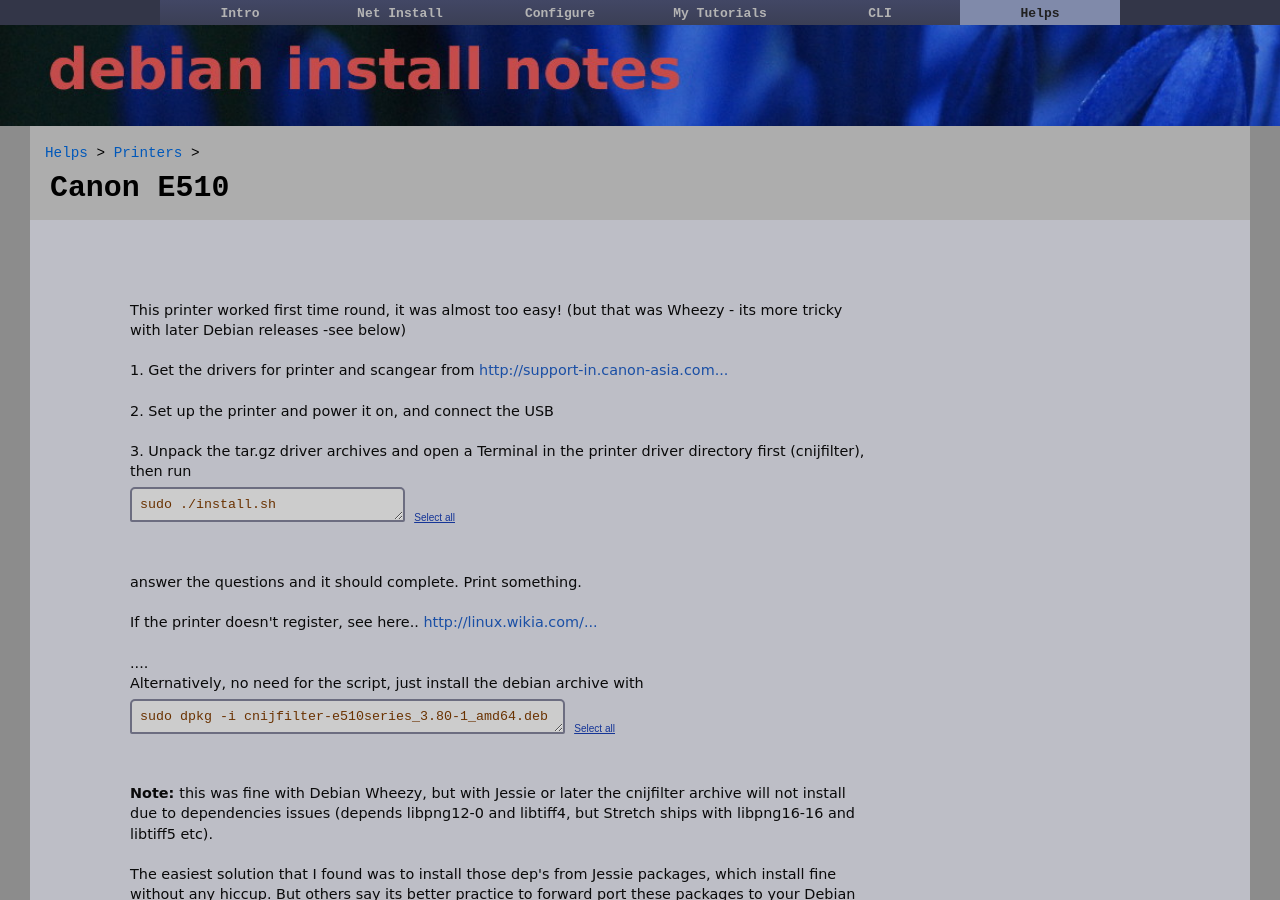
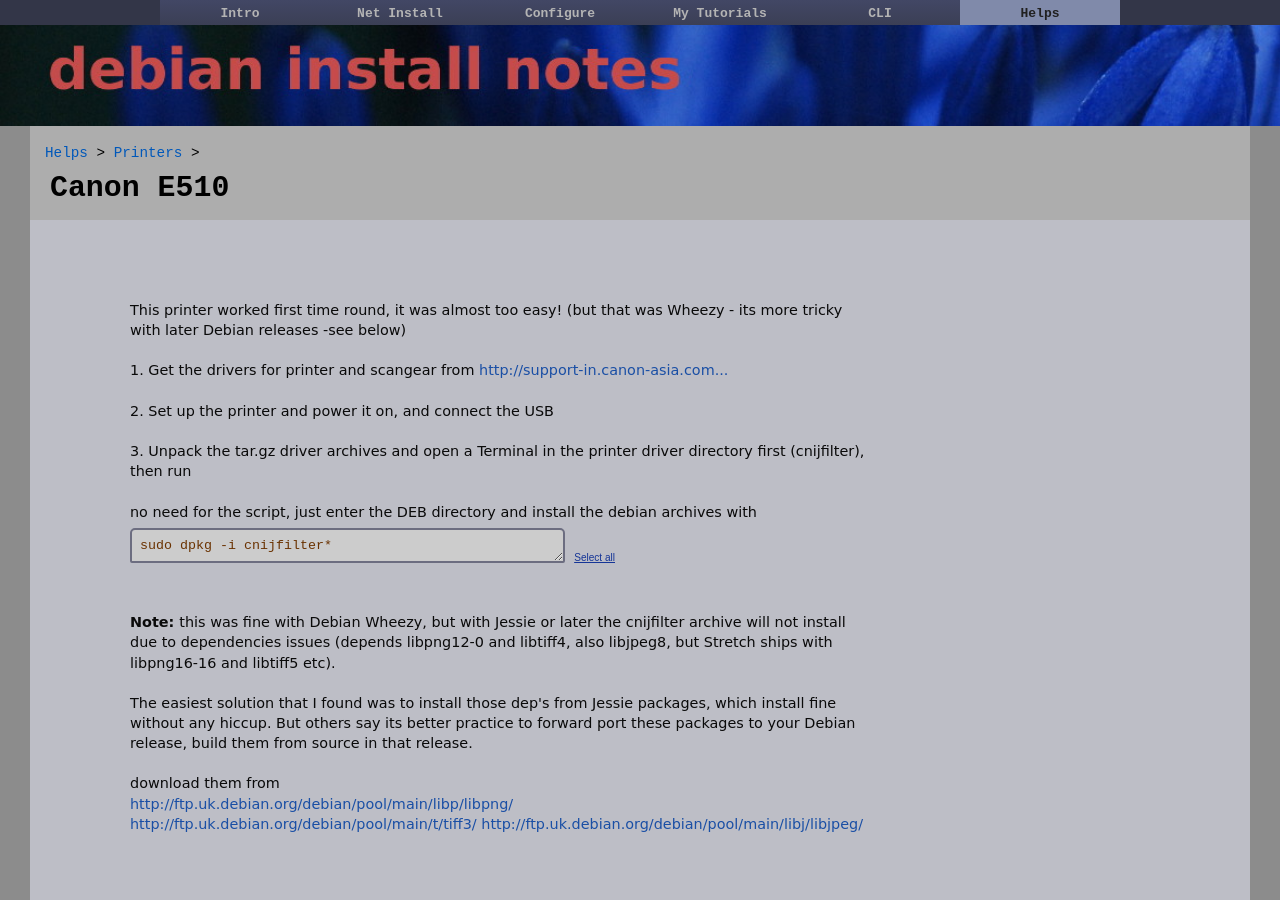
Before and after one commit to dquinton/debian-install, a Jekyll site: the page built from helps/13-3-canon-e510.html, in a window 1280 px wide and 900 px high. Built offline with Jekyll 4.4.1, drawn with Linux system fonts in a browser that asks for light colours.

Commit message:
updating pages

```diff
--- a/helps/13-3-canon-e510.html
+++ b/helps/13-3-canon-e510.html
@@ -19,38 +19,25 @@
 <br><br>
 
 3. Unpack the tar.gz driver archives and open a Terminal in the printer driver directory first (cnijfilter), then run
-<br>
-<form>
-<textarea name="T" id="cmd" rows="1" cols="30">
-sudo ./install.sh</textarea>
-&nbsp;<input type="button" class="submitLink" value="Select all" onClick="javascript:this.form.T.focus();this.form.T.select();">
-</form>
-
 <br><br>
 
-answer the questions and it should complete. Print something.
-<br><br>
-
-If the printer doesn't register, see here.. <a href="http://linux.wikia.com/wiki/Getting_Canon_PIXMA_to_work_on_Linux" rel="noreferrer">http://linux.wikia.com/...</a>
-<br><br>
-
-....<br>
-Alternatively, no need for the script, just install the debian archive with
+no need for the script, just enter the DEB directory and install the debian archives with
 <br>
 <form>
 <textarea name="T" id="cmd" rows="1" cols="50">
-sudo dpkg -i cnijfilter-e510series_3.80-1_amd64.deb</textarea>
+sudo dpkg -i cnijfilter*</textarea>
 &nbsp;<input type="button" class="submitLink" value="Select all" onClick="javascript:this.form.T.focus();this.form.T.select();">
 </form>
 <br><br>
 
-<b>Note: </b>this was fine with Debian Wheezy, but with Jessie or later the cnijfilter archive will not install due to dependencies issues (depends libpng12-0 and libtiff4, but Stretch ships with libpng16-16 and libtiff5 etc).
+<b>Note: </b>this was fine with Debian Wheezy, but with Jessie or later the cnijfilter archive will not install due to dependencies issues (depends libpng12-0 and libtiff4, also libjpeg8, but Stretch ships with libpng16-16 and libtiff5 etc).
 <br><br>
 The easiest solution that I found was to install those dep's from Jessie packages, which install fine without any hiccup.  But others say its better practice to forward port these packages to your Debian release, build them from source in that release.
 <br><br>
 download them from <br>
 <a href="http://ftp.uk.debian.org/debian/pool/main/libp/libpng/">http://ftp.uk.debian.org/debian/pool/main/libp/libpng/</a><br>
 <a href="http://ftp.uk.debian.org/debian/pool/main/t/tiff3/">http://ftp.uk.debian.org/debian/pool/main/t/tiff3/</a>
+<a href="http://ftp.uk.debian.org/debian/pool/main/libj/libjpeg/">http://ftp.uk.debian.org/debian/pool/main/libj/libjpeg/</a><br>
 <br><br><br>
 <br><br>
 
```
Also changed, not shown: netinstall/step2.html (+12 -9 lines).
